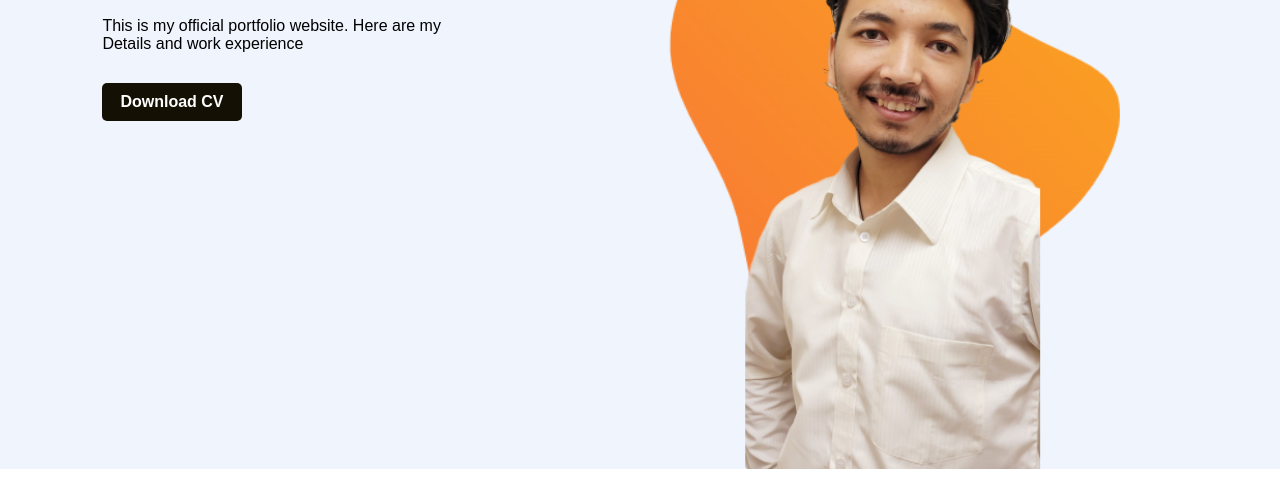
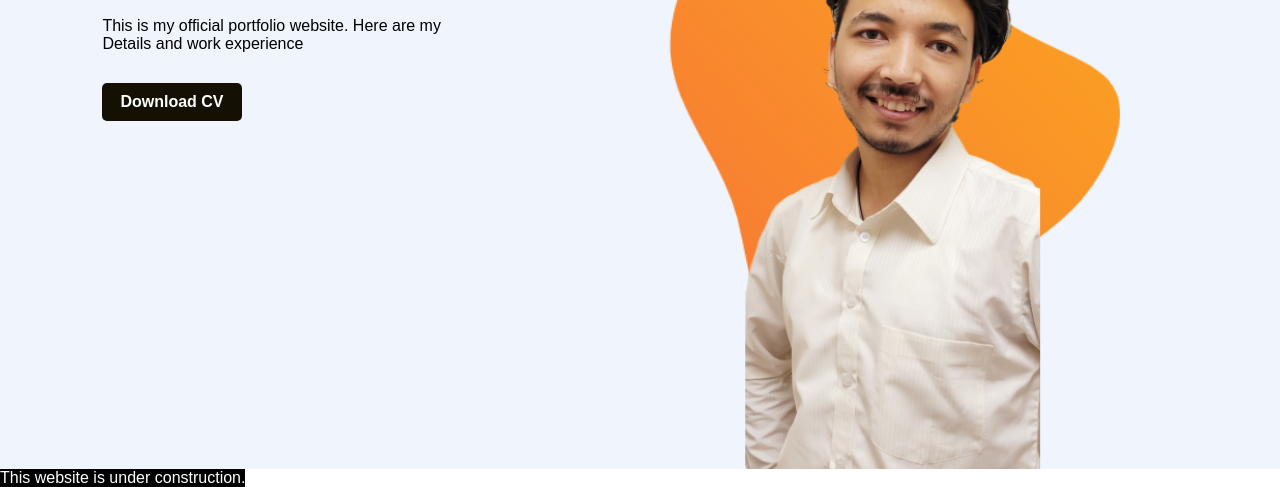
Before and after one commit to prakaala/portfolio, a plain HTML site: page index.html in a window 1280 px wide. Shown: the part 331-818 px from the top of the page. Drawn offline with Linux system fonts and the light colour scheme.

Commit message:
added footer

```diff
--- a/index.html
+++ b/index.html
@@ -40,5 +40,9 @@
 
     </div>
     </div>
+
+    <div class="footer">
+        This website is under construction.
+    </div>
 </body>
 </html>
--- a/styles.css
+++ b/styles.css
@@ -101,3 +101,10 @@ span{
 .image:hover .boy{
     left:45%;
 }
+
+.footer{
+    position: absolute;
+    background-color:black;
+    color:white;
+
+}
```
